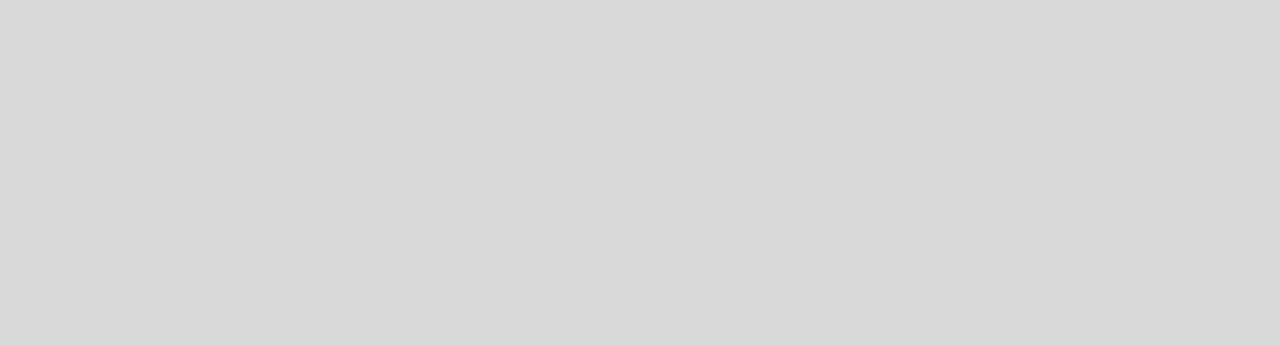
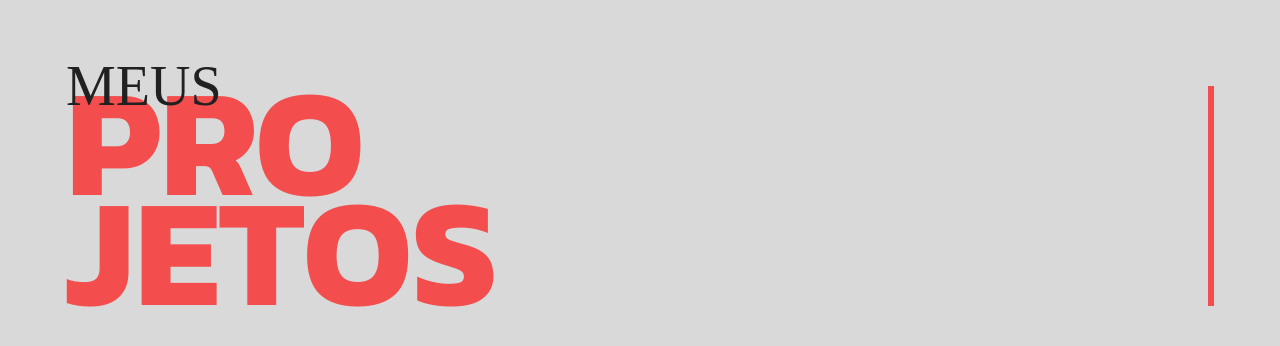
Before and after one commit to httpslucasvaz/newPortfolio, a React (Vite) app: page / in a window 1280 px wide. Shown: the part 1004-1350 px from the top of the page. Before the commit the page ends 800 px from the top, so only its background shows below. Built offline with nearby package versions, Linux system fonts and the light colour scheme; a web font is replaced by a local one.

Commit message:
feat: add componente MyProjects

```diff
--- a/src/App.jsx
+++ b/src/App.jsx
@@ -1,4 +1,6 @@
+import { AboutMe } from "./components/AboutMe";
 import { Home } from "./components/Home";
+import { MyProjects } from "./components/MyProjects";
 import { Nav } from "./components/Nav";
 
 function App() {
@@ -6,6 +8,8 @@ function App() {
     <div>
       <Nav />
       <Home />
+      <AboutMe />
+      <MyProjects />
     </div>
   );
 }
```
